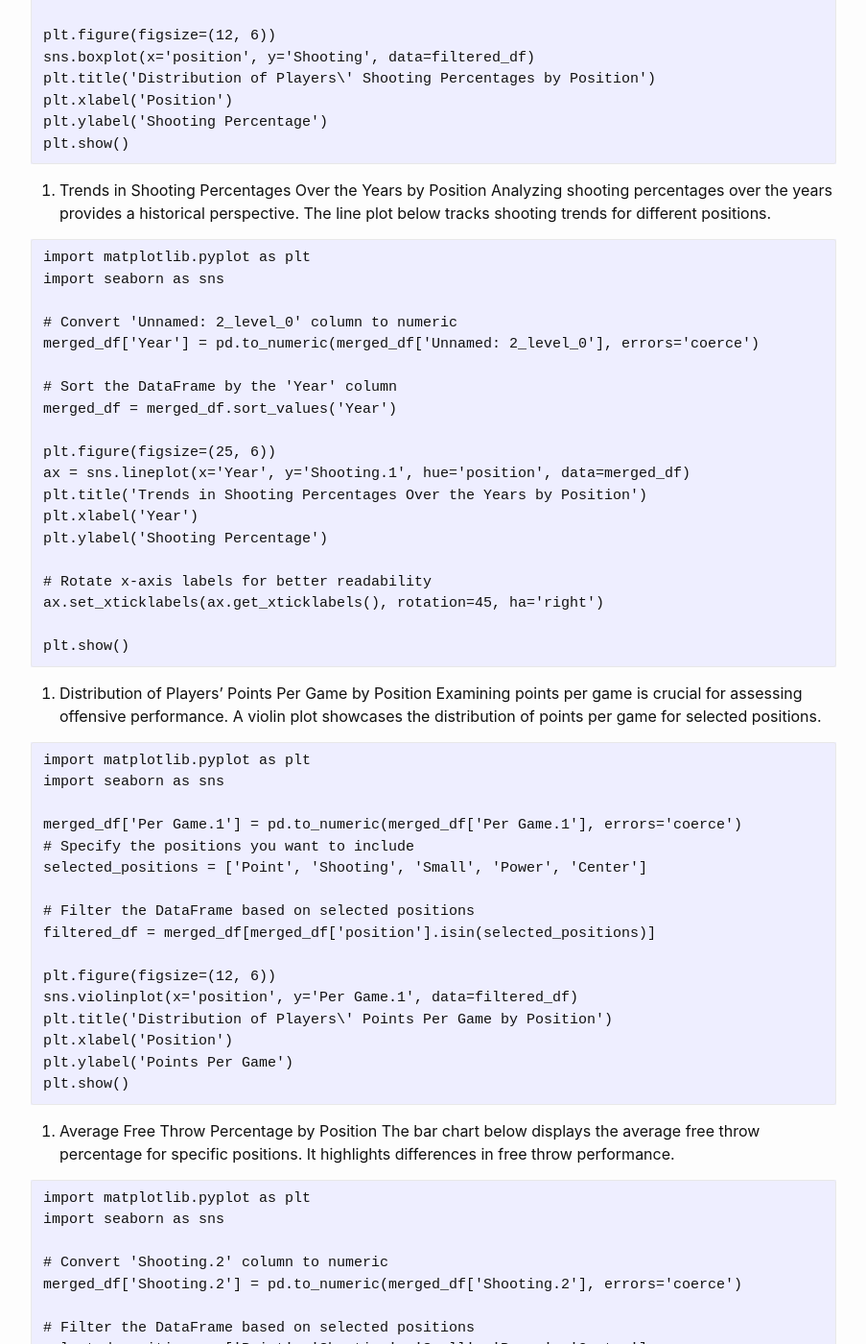
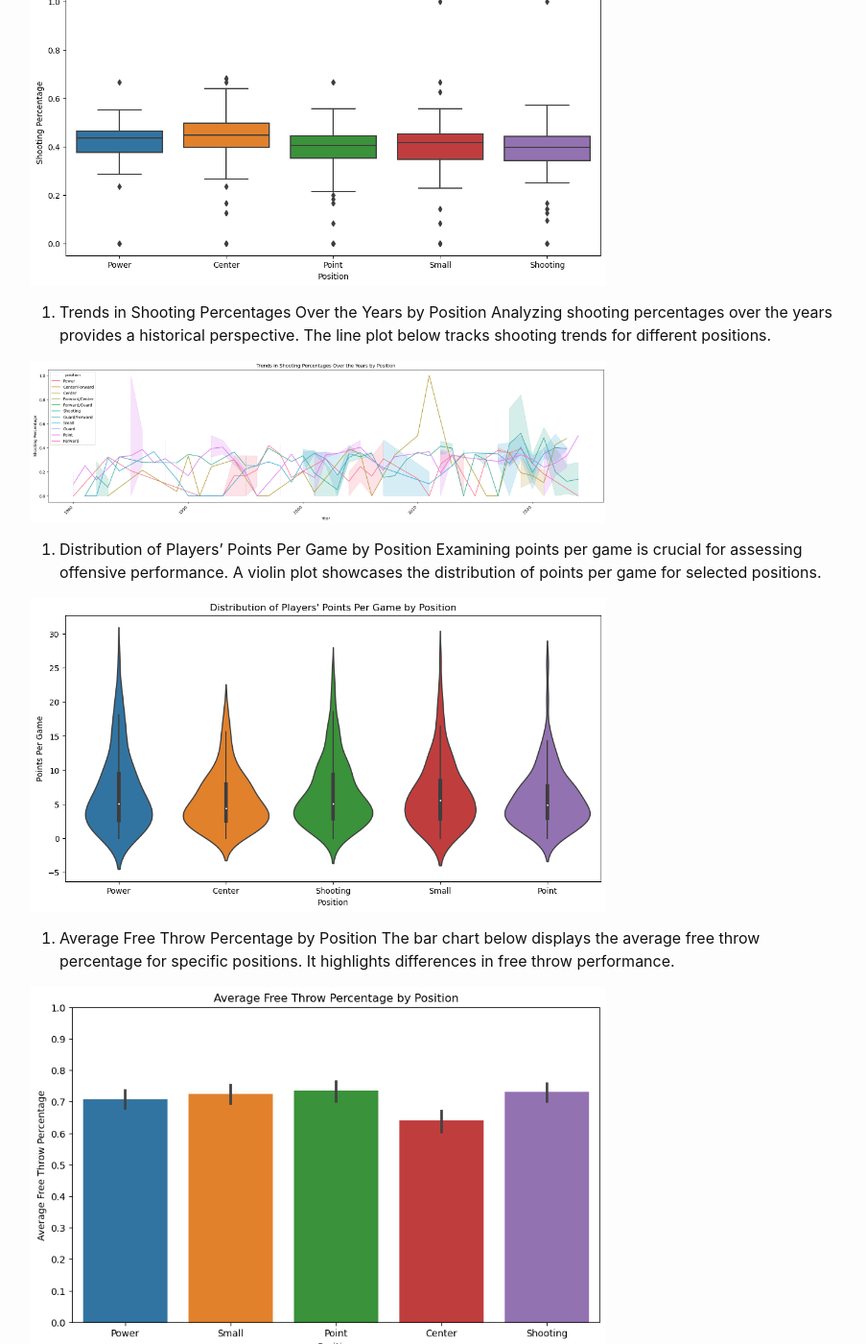
Before and after one commit to bryce11m/my-blog, a Jekyll site: the page built from _posts/2023-12-13-eda.md, in a window 1280 px wide and 1400 px high, scrolled down 2460 px. Shown: the whole window at 96% size, without its empty margins (188-1091 px from the left). Built offline with Jekyll 4.4.1, drawn with Linux system fonts in a browser that asks for light colours; comment, search, counter and statistics services are not loaded; some of the changed text lies outside the part shown.

Commit message:
Update 2023-12-13-eda.md

````diff
--- a/_posts/2023-12-13-eda.md
+++ b/_posts/2023-12-13-eda.md
@@ -21,141 +27,31 @@ The bar chart below illustrates the distribution of players across different pos
 
 <img src="{{site.url}}/{{site.baseurl}}/assets/images/count-position.png" alt="" style="width:600px;"/>
 
-```
-import matplotlib.pyplot as plt
-import seaborn as sns
-
-# Assuming 'merged_df' is the merged DataFrame
-# Modify column names based on your actual data
-
-plt.figure(figsize=(10, 6))
-ax = sns.countplot(x='position', data=merged_df)
-plt.title('Count of Players in Each Position')
-plt.xlabel('Position')
-plt.ylabel('Count')
-
-# Rotate x-labels for better readability
-ax.set_xticklabels(ax.get_xticklabels(), rotation=45, ha='right')
-
-plt.show()
-```
-
 2. Distribution of Players' Shooting Preferences
 The pie chart below visualizes the distribution of players' shooting preferences. It offers insights into the prevalence of right- and left-handed shooters.
 
-```
-import matplotlib.pyplot as plt
-import seaborn as sns
+<img src="{{site.url}}/{{site.baseurl}}/assets/images/pie.png" alt="" style="width:600px;"/>
 
-plt.figure(figsize=(8, 8))
-merged_df['shoots'].value_counts().plot.pie(autopct='%1.1f%%')
-plt.title('Distribution of Players\' Shooting Preferences')
-plt.ylabel('')
-plt.show()
-```
 
 3. Distribution of Players' Shooting Percentages by Position
 We explore the shooting percentages of players in various positions through a box plot. This visualization allows us to identify variations in shooting performance.
 
-```
-import matplotlib.pyplot as plt
-import seaborn as sns
-
-merged_df['Shooting'] = pd.to_numeric(merged_df['Shooting'], errors='coerce')
-# Specify the positions you want to include
-selected_positions = ['Point', 'Shooting', 'Small', 'Power', 'Center']
-
-# Filter the DataFrame based on selected positions
-filtered_df = merged_df[merged_df['position'].isin(selected_positions)]
-
-plt.figure(figsize=(12, 6))
-sns.boxplot(x='position', y='Shooting', data=filtered_df)
-plt.title('Distribution of Players\' Shooting Percentages by Position')
-plt.xlabel('Position')
-plt.ylabel('Shooting Percentage')
-plt.show()
-```
+<img src="{{site.url}}/{{site.baseurl}}/assets/images/box.png" alt="" style="width:600px;"/>
 
 4. Trends in Shooting Percentages Over the Years by Position
 Analyzing shooting percentages over the years provides a historical perspective. The line plot below tracks shooting trends for different positions.
 
-```
-import matplotlib.pyplot as plt
-import seaborn as sns
-
-# Convert 'Unnamed: 2_level_0' column to numeric
-merged_df['Year'] = pd.to_numeric(merged_df['Unnamed: 2_level_0'], errors='coerce')
-
-# Sort the DataFrame by the 'Year' column
-merged_df = merged_df.sort_values('Year')
-
-plt.figure(figsize=(25, 6))
-ax = sns.lineplot(x='Year', y='Shooting.1', hue='position', data=merged_df)
-plt.title('Trends in Shooting Percentages Over the Years by Position')
-plt.xlabel('Year')
-plt.ylabel('Shooting Percentage')
-
-# Rotate x-axis labels for better readability
-ax.set_xticklabels(ax.get_xticklabels(), rotation=45, ha='right')
-
-plt.show()
-```
+<img src="{{site.url}}/{{site.baseurl}}/assets/images/trend.png" alt="" style="width:600px;"/>
 
 5. Distribution of Players' Points Per Game by Position
 Examining points per game is crucial for assessing offensive performance. A violin plot showcases the distribution of points per game for selected positions.
 
-```
-import matplotlib.pyplot as plt
-import seaborn as sns
-
-merged_df['Per Game.1'] = pd.to_numeric(merged_df['Per Game.1'], errors='coerce')
-# Specify the positions you want to include
-selected_positions = ['Point', 'Shooting', 'Small', 'Power', 'Center']
-
-# Filter the DataFrame based on selected positions
-filtered_df = merged_df[merged_df['position'].isin(selected_positions)]
-
-plt.figure(figsize=(12, 6))
-sns.violinplot(x='position', y='Per Game.1', data=filtered_df)
-plt.title('Distribution of Players\' Points Per Game by Position')
-plt.xlabel('Position')
-plt.ylabel('Points Per Game')
-plt.show()
-```
+<img src="{{site.url}}/{{site.baseurl}}/assets/images/violin.png" alt="" style="width:600px;"/>
 
 6. Average Free Throw Percentage by Position
 The bar chart below displays the average free throw percentage for specific positions. It highlights differences in free throw performance.
 
-```
-import matplotlib.pyplot as plt
-import seaborn as sns
-
-# Convert 'Shooting.2' column to numeric
-merged_df['Shooting.2'] = pd.to_numeric(merged_df['Shooting.2'], errors='coerce')
-
-# Filter the DataFrame based on selected positions
-selected_positions = ['Point', 'Shooting', 'Small', 'Power', 'Center']
-filtered_avg_ft_percentage = avg_ft_percentage[avg_ft_percentage['position'].isin(selected_positions)]
-
-# Create a bar graph
-plt.figure(figsize=(10, 6))
-sns.barplot(x='position', y='Shooting.2', data=filtered_avg_ft_percentage)
-plt.title('Average Free Throw Percentage by Position')
-plt.xlabel('Position')
-plt.ylabel('Average Free Throw Percentage')
-
-# Set y-axis limits and ticks with increments of 0.1
-plt.ylim(0, 1)
-plt.yticks([i/10 for i in range(11)])
-
-plt.show()
-```
-
-Questions for Exploration:
-1. How has the distribution of player positions evolved over the years?
-2. Are there correlations between shooting percentages and points per game?
-3. How do shooting preferences vary across different player positions?
-4. What trends can we observe in free throw percentages for specific positions?
+<img src="{{site.url}}/{{site.baseurl}}/assets/images/bar2.png" alt="" style="width:600px;"/>
 
 Conclusion
 
````
Also changed, not shown: other parts of _posts/2023-12-13-eda.md (+7 -1 lines).
